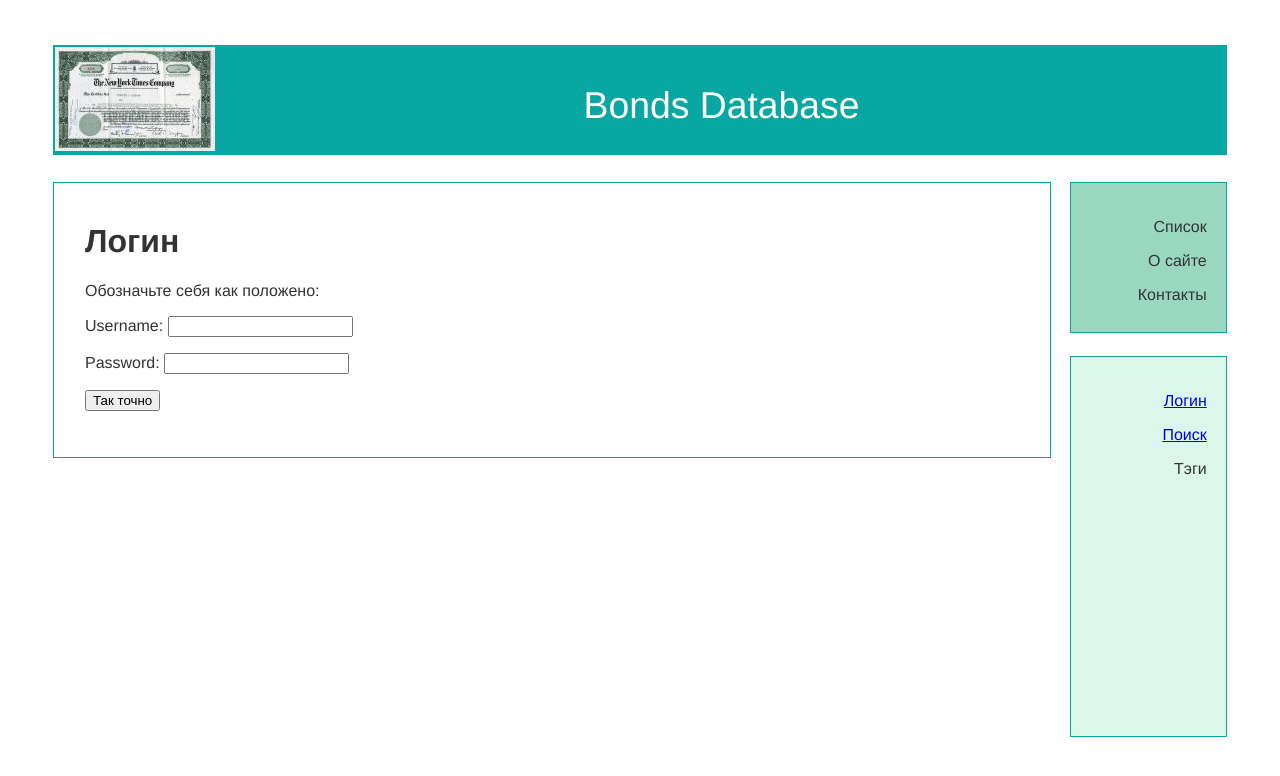
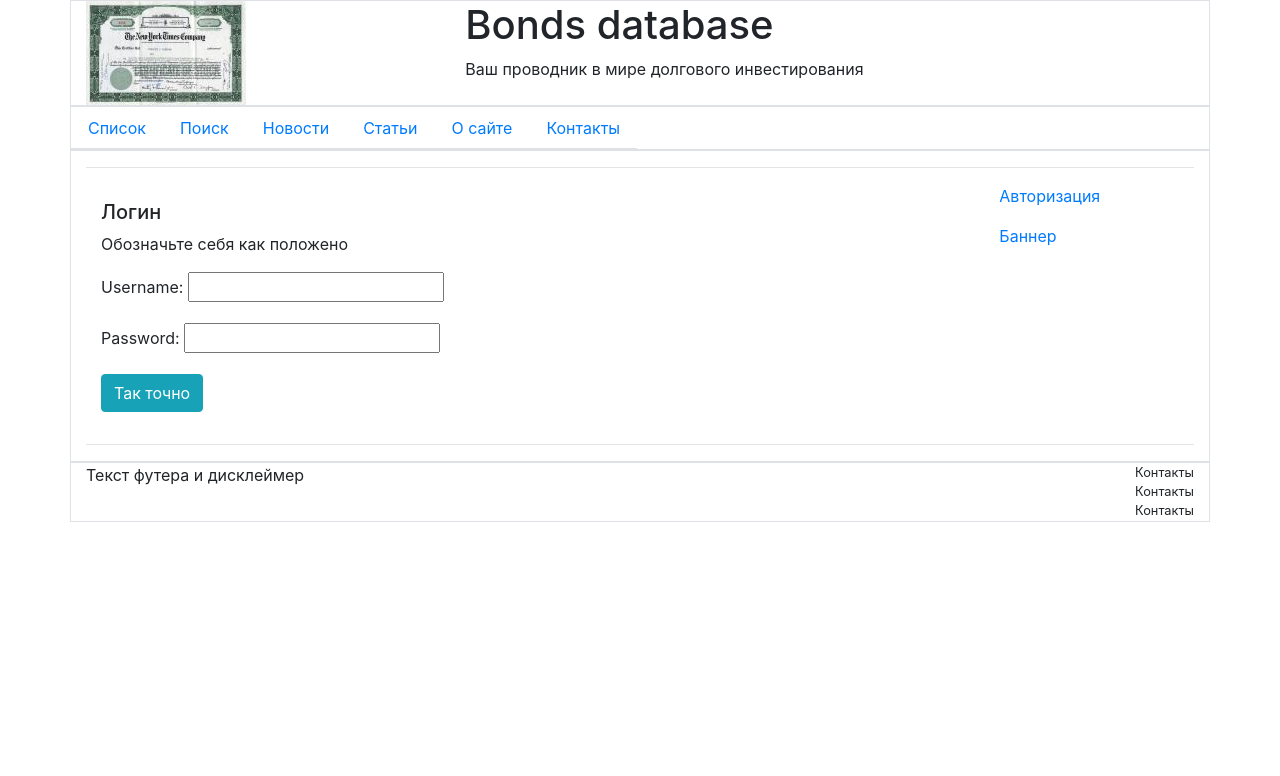
Before and after one commit to Karagul/bdb, a Django app: page /login in a window 1280 px wide. Shown: the top 776 px of the page. Run offline with Django 3.2, Linux system fonts and the light colour scheme; some libraries are stand-ins or nearby versions.

Commit message:
visual redesign

```diff
--- a/core/models.py
+++ b/core/models.py
@@ -47,8 +47,8 @@
     Country = models.ForeignKey(Country, on_delete=models.CASCADE)
 
     IssueDate = models.DateField(blank=True)
-    OutstandingAmount = models.PositiveIntegerField(blank=True)
-    IssuedAmount = models.PositiveIntegerField(blank=True)
+    OutstandingAmount = models.BigIntegerField(blank=True)
+    IssuedAmount = models.BigIntegerField(blank=True)
     Underwriter = models.CharField(max_length=20, blank=True)
     MinimumPiece = models.PositiveIntegerField(blank=True)
     BidPrice = models.DecimalField(max_digits=6, decimal_places=3, blank=True)
--- a/core/templates/core/base.html
+++ b/core/templates/core/base.html
@@ -1,50 +1,89 @@
 {% load static %}
 <!DOCTYPE html5>
-<html>
+<html lang="en">
 <head>
     <title>{% block title %}{% endblock %}</title>
-    <link href='{% static "css/bdb_layout.css" %}' rel="stylesheet">
+    <meta charset="utf-8">
+    <meta name="viewport" content="width=device-width, initial-scale=1">
+    <link rel="stylesheet" href="https://maxcdn.bootstrapcdn.com/bootstrap/4.3.1/css/bootstrap.min.css">
+    <link rel="stylesheet" href='{% static "css/bdb-layout.css" %}'>
+    <script src="https://ajax.googleapis.com/ajax/libs/jquery/3.4.1/jquery.min.js"></script>
+    <script src="https://cdnjs.cloudflare.com/ajax/libs/popper.js/1.14.7/umd/popper.min.js"></script>
+    <script src="https://maxcdn.bootstrapcdn.com/bootstrap/4.3.1/js/bootstrap.min.js"></script>
 </head>
 
 <body>
-<div class="main">
 
-    <div id="image-times">
-	    <a href="/bonds/"><img src='{% static "images/times_small.jpg" %}' alt=""></a>
-
+    <div class="container border teal teal-header">
+        <div class="row">
+            <div class="col-4 logo-padding">
+                <a href="/"><img src='{% static "images/times_small.jpg" %}' alt=""></a>
             </div>
-
-    <div class="header">
-        <p>Bonds Database<p>
+            <div class="col">
+                <h1>Bonds database</h1>
+                <p>Ваш проводник в мире долгового инвестирования</p>
             </div>
-
-    <div id="left">
-        <div class="content">
-                {% block content %}
-                {% endblock %}
-
         </div>
     </div>
 
-    <div id="right">
-        <div class="menu">
-            <p>Список</p>
-            <p>О сайте</p>
-            <p>Контакты</p>
+    <div class="container border">
+        <div class="row">
+        <ul class="nav nav-tabs">
+            <li class="nav-item"><a class="nav-link" href="/">Список</a></li>
+            <li class="nav-item"><a class="nav-link" href="search">Поиск</a></li>
+            <li class="nav-item"><a class="nav-link" href="#">Новости</a></li>
+            <li class="nav-item"><a class="nav-link" href="#">Статьи</a></li>
+            <li class="nav-item"><a class="nav-link" href="#">О сайте</a></li>
+            <li class="nav-item"><a class="nav-link" href="#">Контакты</a></li>
+        </ul>
+        </div>
     </div>
 
-        <div class="sidebar">
-		        <p><a href="login">Логин</a></p>
-                <p><a href="search">Поиск</a></p>
+    <div class="container border min-vh-70">
+    <hr>
+        <div class="row container">
+            <div class="col-10">
+
+                <p> {% block content %}
+                    {% endblock %}</p>
+
+            </div>
+            <div class="col-2 text-primary container">
+                <div class="row container">
+                    <p><a href="login">Авторизация</a></p>
+                </div>
+                <div class="container row">
                     {% if request.user.is_authenticated %}
                     <p><a href="loader">Загрузить</a></p>
                     <p><a href="logout">Выйти</a></p>
                     {% endif %}
-                <p>Тэги</p>
+                </div>
+                <div class="row container">
+                    Баннер
                 </div>
             </div>
 
+        </div>
+    <hr>
+    </div>
 
+    <div class="container border">
+        <div class="row teal">
+            <div class="col-4">
+                Текст футера и дисклеймер
             </div>
+            <div class="col text-right">
+                <small>
+                    <ul class="nav flex-column">
+                        <li>Контакты</li>
+                        <li>Контакты</li>
+                        <li>Контакты</li>
+                    </ul>
+                </small>
+            </div>
+        </div>
+    </div>
+
 </body>
+
 </html>
--- a/core/templates/core/list.html
+++ b/core/templates/core/list.html
@@ -3,9 +3,11 @@
 {% block title %}Bonds list{% endblock %}
 
 {% block content %}
-    <table>
-        <tr><td>Выпуск</td><td>Компания</td><td>Код</td><td>Дата погашения</td><td>Купон</td><td>Валюта</td>
+    <table class="table table-striped table-bordered table-info">
+        <thead>
+        <tr><th>Выпуск</th><th>Компания</th><th>Код</th><th>Дата погашения</th><th>Купон</th><th>Валюта</th>
             </tr>
+        </thead>
     {% for rec in records %}
         <tr>
         <td><a href="{{ rec.get_absolute_url }}">{{ rec.ISIN }}</a></td>
--- a/core/templates/core/login.html
+++ b/core/templates/core/login.html
@@ -3,17 +3,17 @@
 {% block title %}Login{% endblock %}
 
 {% block content %}
-    <h1>Логин</h1>
+    <h5>Логин</h5>
     {% if logged_status %}
         <p>{{ logged_status}}</p>
     {% else %}
-        <p>Обозначьте себя как положено:</p>
+        <p>Обозначьте себя как положено</p>
     {% endif %}
 
     <form action="login" method="post">
     {{ form.as_p }}
     {% csrf_token %}
-    <p><input type="submit" value="Так точно"></p>
+    <p><input class="btn btn-info" type="submit" value="Так точно"></p>
     </form>
 
 {% endblock %}
--- a/core/views.py
+++ b/core/views.py
@@ -9,7 +9,7 @@
 def bonds_list(request):
     records = BondIssue.active.all()
 
-    paginator = Paginator(records, 50) # 50 записей на странице
+    paginator = Paginator(records, 5) # 5 записей на странице
     page = request.GET.get('page')
     try:
         records = paginator.page(page)
@@ -50,16 +50,26 @@
             search_done = True
             search_results = BondIssue.active.filter(IssuerCompany__icontains=search_form.cleaned_data['search_string'])
 
-    #elif request.method == 'GET' and search_done: # Следующие страницы выдачи поиска
+            paginator = Paginator(search_results, 5) # 5 записей на странице
+            page = request.GET.get('page')
+            try:
+                search_results = paginator.page(page)
+            except PageNotAnInteger:
+                search_results = paginator.page(1)
+            except EmptyPage:
+                search_results = paginator.page(paginator.num_pages)
 
+    # if request.method == 'GET': # 2я и последующие страницы выдачи поиска
+    #     pass
 
     else: # Перед запуском поиска
         search_form = SearchForm()
-        search_done = search_results = None
+        search_done = search_results = page = None
 
     return render(request, 'core/search.html', {'search_form': search_form,
                                                 'search_done': search_done,
                                                 'search_results': search_results,
+                                                'page': page,
                                                 })
 
 
@@ -114,18 +124,21 @@
     with open('temporary_upload.csv', 'wb+') as destination:
         for chunk in fh.chunks():
             destination.write(chunk)
+    date_transform = lambda x: '-'.join(x.split('.')[::-1])
+    float_transform = lambda x: 0 if not x else float(x)
 
     # Обработка csv и загрузка в базу
     infile = open('temporary_upload.csv','r')
-    outfile = open('loader_log.txt', 'w')
+    # outfile = open('loader_log.txt', 'w')
     for line in infile:
         data = line.strip().split(";")
+
         # try:
-        BondIssue.objects.create(ISIN=data[0],
+        new_record = BondIssue( ISIN=data[0],
                                 IssuerCompany=data[1],
                                 Ticker=data[2],
                                 Coupon=data[3],
-                                Maturity='2021-05-19',
+                                Maturity=date_transform(data[4]),
                                 MaturityType=data[5],
                                 Currency=Currency.objects.get(abbr=data[6]),
                                 Source=data[7],
@@ -133,23 +146,26 @@
                                 Sp=data[9],
                                 Fitch=data[10],
                                 BloombergCompositeRating=data[11],
-                                Announce='2006-05-19',
+                                Announce=date_transform(data[12]),
                                 CollateralType=data[13],
                                 Country=Country.objects.get(abbr=data[14]),
-                                IssueDate='2007-05-19',
+                                IssueDate=date_transform(data[15]),
                                 OutstandingAmount =data[16],
                                 IssuedAmount=data[17],
                                 Underwriter=data[18],
                                 MinimumPiece=data[19],
-                                BidPrice=0,
-                                BidYTM=0,
-                                BidMDuration=0,
+                                BidPrice=float_transform(data[20]),
+                                BidYTM=float_transform(data[21]),
+                                BidMDuration=float_transform(data[22]),
                                 Archived=False
                             )
-        # except BaseException:
-        #     print("Не удалось загрузить строку {0} из {1} элементов".format(data, len(data)), file=outfile)
+        new_record.save()
+        # except Exception:
+        #   print("...", file=outfile)
+        #    return False
 
     infile.close()
-    outfile.close()
+    # Удалить временный
+    # outfile.close()
 
     return True
```
Also changed, not shown: core/templates/core/detail.html (+18 -17 lines), core/templates/core/search.html (+6 -5 lines). Lines whose indentation alone changed are shown as unchanged.
